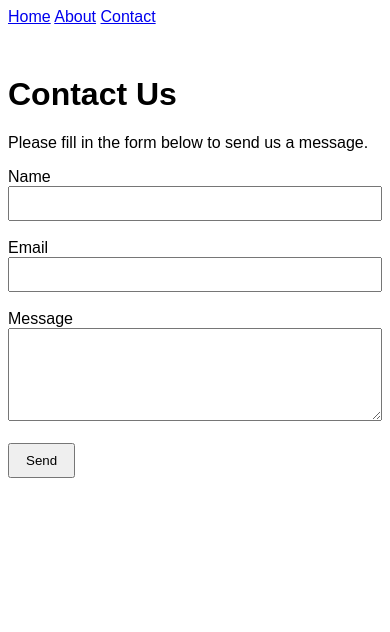
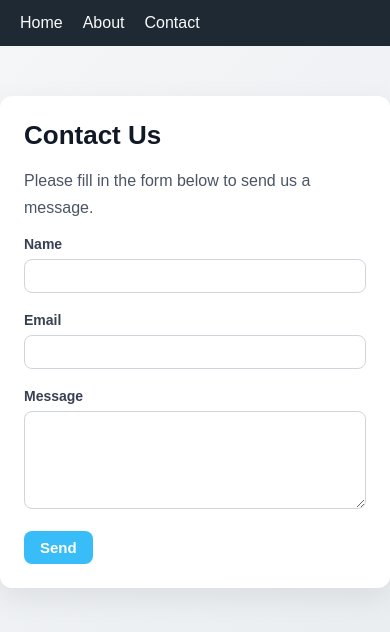
Before and after one commit to Ne1ronn/TimeManagementSystem, a website: page views/contact.html in a window 390 px wide. Drawn offline with Linux system fonts and the light colour scheme.

Commit message:
did style changes for about and contact pages

```diff
--- a/package.json
+++ b/package.json
@@ -815,5 +815,8 @@
       "integrity": "sha512-l4Sp/DRseor9wL6EvV2+TuQn63dMkPjZ/sp9XkghTEbV9KlPS1xUsZ3u7/IQO4wxtcFB4bgpQPRcR3QCvezPcQ==",
       "license": "ISC"
     }
+  },
+  "dependencies": {
+    "express": "^5.2.1"
   }
 }
--- a/public/style.css
+++ b/public/style.css
@@ -1,23 +1,154 @@
-body {
-    font-family: Arial, sans-serif;
-    background-color: #f4f4f4;
+/* ===== Reset / Base ===== */
+* {
+    box-sizing: border-box;
     margin: 0;
     padding: 0;
 }
 
-.container {
+body {
+    font-family: "Segoe UI", Arial, sans-serif;
+    background: linear-gradient(135deg, #f4f6f8, #e9ecef);
+    color: #333;
+    min-height: 100vh;
+}
+
+/* ===== Navigation ===== */
+nav {
+    background: #1f2933;
+    padding: 14px 40px;
+    display: flex;
+    gap: 20px;
+}
+
+nav a {
+    color: #f9fafb;
+    text-decoration: none;
+    font-weight: 500;
+    transition: color 0.2s ease;
+}
+
+nav a:hover {
+    color: #38bdf8;
+}
+
+/* ===== Containers ===== */
+.container,
+.contact-container {
     max-width: 800px;
     margin: 60px auto;
-    background: white;
-    padding: 30px;
-    border-radius: 8px;
+    background: #ffffff;
+    padding: 35px 40px;
+    border-radius: 12px;
+    box-shadow: 0 10px 30px rgba(0, 0, 0, 0.08);
 }
 
-h1, h2 {
-    color: #333;
+/* Contact page is narrower */
+.contact-container {
+    max-width: 420px;
 }
 
-p, li {
-    color: #555;
-    line-height: 1.6;
+/* ===== Headings ===== */
+h1 {
+    font-size: 32px;
+    margin-bottom: 16px;
+    color: #111827;
 }
+
+h2 {
+    font-size: 22px;
+    margin-top: 30px;
+    margin-bottom: 12px;
+    color: #1f2933;
+}
+
+/* ===== Text ===== */
+p {
+    color: #4b5563;
+    line-height: 1.7;
+    margin-bottom: 14px;
+}
+
+/* ===== Lists ===== */
+ul {
+    list-style: none;
+    padding-left: 0;
+}
+
+li {
+    padding-left: 20px;
+    position: relative;
+    margin-bottom: 8px;
+    color: #374151;
+}
+
+li::before {
+    content: "•";
+    position: absolute;
+    left: 0;
+    color: #38bdf8;
+    font-size: 18px;
+    line-height: 1;
+}
+
+/* ===== Forms ===== */
+label {
+    font-size: 14px;
+    font-weight: 600;
+    color: #374151;
+}
+
+input,
+textarea {
+    width: 100%;
+    margin-top: 6px;
+    padding: 10px 12px;
+    border-radius: 8px;
+    border: 1px solid #d1d5db;
+    font-size: 14px;
+    transition: border-color 0.2s, box-shadow 0.2s;
+}
+
+input:focus,
+textarea:focus {
+    outline: none;
+    border-color: #38bdf8;
+    box-shadow: 0 0 0 2px rgba(56, 189, 248, 0.2);
+}
+
+/* ===== Buttons ===== */
+button {
+    background: #38bdf8;
+    color: white;
+    border: none;
+    border-radius: 8px;
+    padding: 10px 18px;
+    font-size: 15px;
+    font-weight: 600;
+    cursor: pointer;
+    transition: background 0.2s ease, transform 0.1s ease;
+}
+
+button:hover {
+    background: #0ea5e9;
+}
+
+button:active {
+    transform: translateY(1px);
+}
+
+/* ===== Small screens ===== */
+@media (max-width: 600px) {
+    nav {
+        padding: 14px 20px;
+    }
+
+    .container,
+    .contact-container {
+        margin: 30px 16px;
+        padding: 24px;
+    }
+
+    h1 {
+        font-size: 26px;
+    }
+}
--- a/views/contact.html
+++ b/views/contact.html
@@ -3,7 +3,7 @@
 <head>
     <meta charset="UTF-8" />
     <title>Contact</title>
-
+    <link rel="stylesheet" href="/style.css">
     <style>
         body {
             font-family: Arial, sans-serif;
```
Also changed, not shown: views/about.html (+2 -3 lines).
